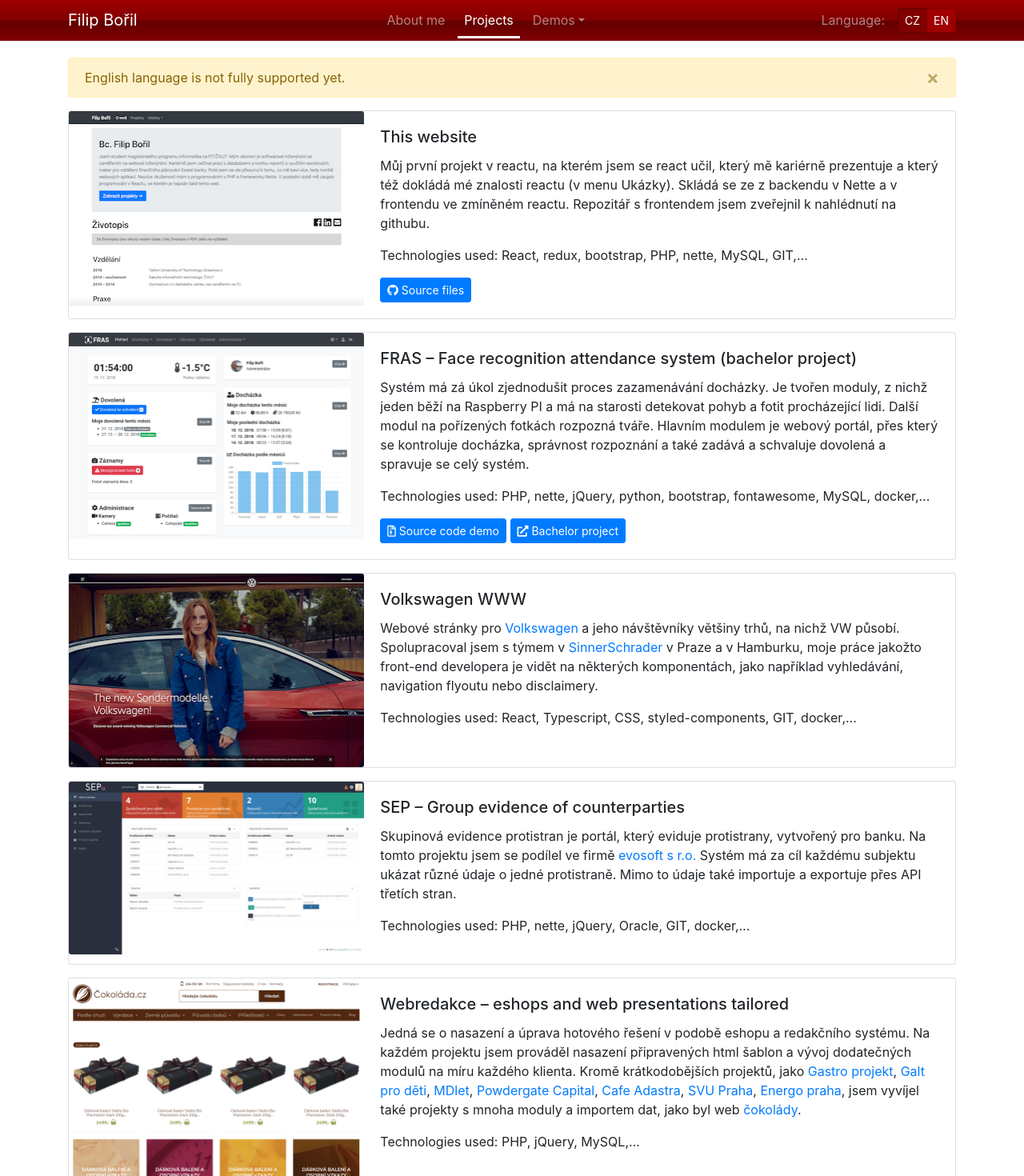
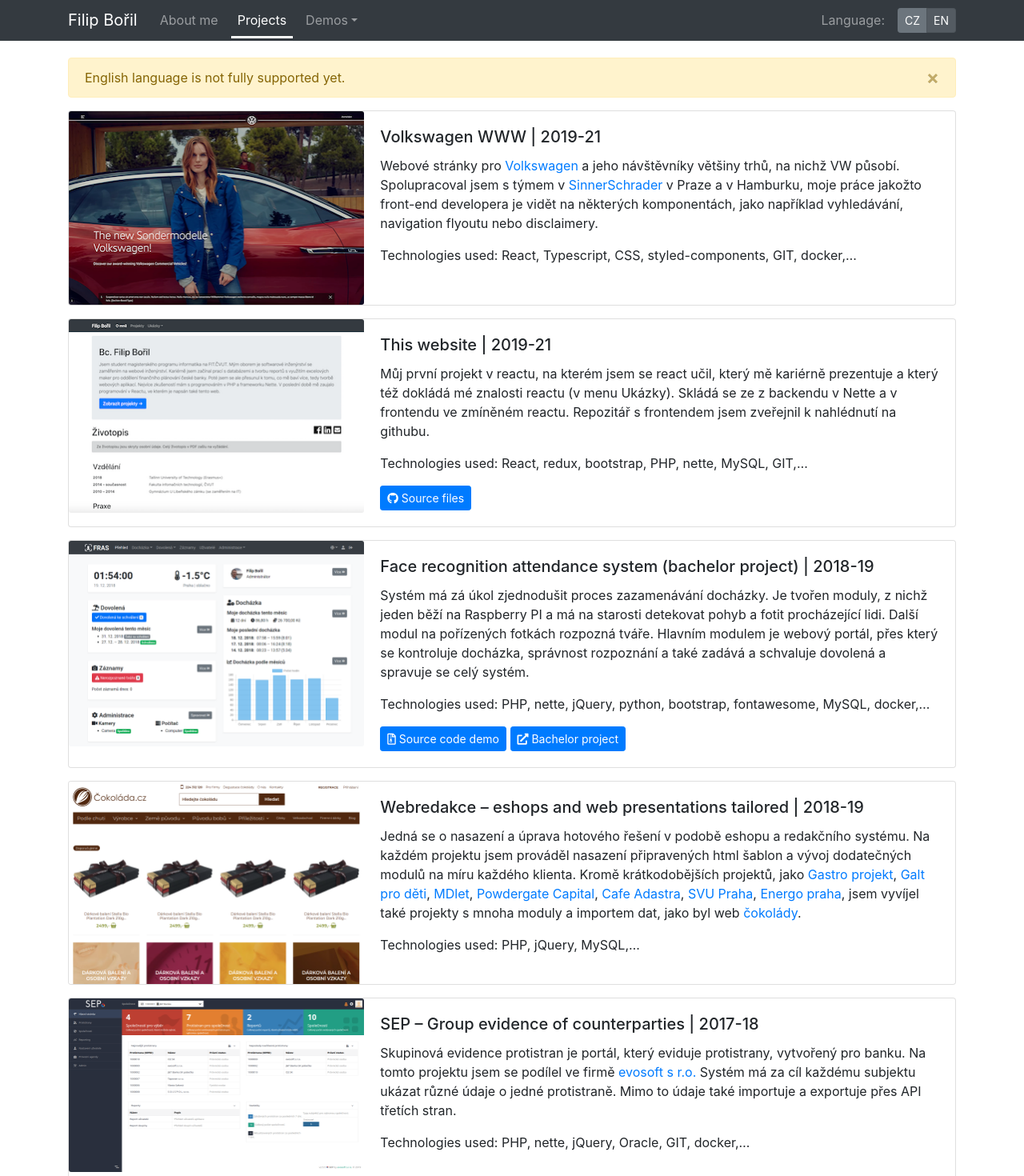
Before and after one commit to borilfilip/filipboril-cz, a React (Create React App) app: page /projects in a window 1280 px wide. Shown: the top 1470 px of the page at 80% size. Built offline with nearby package versions, Linux system fonts and the light colour scheme.

Commit message:
Updated CV, changed projects order, reverted topbar color

```diff
--- a/src/components/Home/CV/CV.js
+++ b/src/components/Home/CV/CV.js
@@ -29,12 +29,12 @@ const CV = () => {
       <Block name={<FormattedMessage id="skills-and-hobbies"/>}>
         <Entry name={<FormattedMessage id="driving-licence"/>}>AM, B1, B</Entry>
         <Entry name={<FormattedMessage id="foreign-languages"/>}><FormattedMessage id="language-skills"/></Entry>
+        <Entry name={<FormattedMessage id="web-development"/>}>HTML, CSS, PHP, Javascript/Typescript (ES6), React, React Native, Redux, Nette, REST, Bootstrap</Entry>
+        <Entry name={<FormattedMessage id="databases"/>}>MySQL, Microsoft SQL Server, Oracle, Firebase</Entry>
         <Entry name={<FormattedMessage id="programming-languages"/>}>C++, Java, Java EE, Python, VBA</Entry>
-        <Entry name={<FormattedMessage id="web-development"/>}>HTML, CSS, PHP, Javascript/Typescript (ES6), React, Nette, Symfony, REST API, Bootstrap</Entry>
-        <Entry name={<FormattedMessage id="databases"/>}>MySQL, Microsoft SQL Server, Oracle</Entry>
         <Entry name={<FormattedMessage id="other-it-skills"/>}>BASH, Git, Docker</Entry>
-        <Entry name={<FormattedMessage id="other-hobbies"/>}><FormattedMessage id="programming"/>, <FormattedMessage
-          id="travelling"/>, <FormattedMessage id="cycling"/></Entry>
+        <Entry name={<FormattedMessage id="other-hobbies"/>}><FormattedMessage
+          id="travelling"/>, <FormattedMessage id="cognition"/>, <FormattedMessage id="cycling"/>, <FormattedMessage id="programming"/></Entry>
       </Block>
     </div>
   );
--- a/src/components/Layout/Footer/Footer.js
+++ b/src/components/Layout/Footer/Footer.js
@@ -6,7 +6,7 @@ const footer = () => {
       <footer className="pb-3">
           <hr />
           <Container>
-              <span className="text-muted">Filip Bořil 2019 – 2020 ©</span>
+              <span className="text-muted">Filip Bořil 2019 – 2021 ©</span>
           </Container>
       </footer>
   );
--- a/src/components/Layout/Menu/LanguageSwitcher/LanguageSwitcher.css
+++ b/src/components/Layout/Menu/LanguageSwitcher/LanguageSwitcher.css
@@ -1,15 +1,3 @@
 .languageToggle {
     margin-left: 1em;
 }
-
-@media (min-width: 768px) {
-    .languageToggle > .btn {
-        background-color: rgb(128,0,0);
-        border-color: rgb(96,0,0);
-    }
-
-    .languageToggle > .btn.active {
-        background-color: rgb(160,0,0)!important;
-        border-color: rgb(128,0,0)!important;
-    }
-}
--- a/src/components/Layout/Menu/Menu.css
+++ b/src/components/Layout/Menu/Menu.css
@@ -4,15 +4,10 @@
 
 @media (min-width: 768px) {
     .main-menu.navbar {
-        background-image: linear-gradient(0, rgb(128,0,0) 0, rgb(96,0,0) 49.9%, rgb(128,0,0) 50%, rgb(160,0,0) 100%);
-    }
-
-    .main-menu.navbar {
         padding: .33rem 1rem;
     }
 
     .main-menu.navbar .navbar-nav {
-        margin-left: auto;
         margin-right: auto;
     }
 
--- a/src/components/Projects/Projects.js
+++ b/src/components/Projects/Projects.js
@@ -9,7 +9,19 @@ import {FormattedMessage} from "react-intl";
 const projects = () => {
   return (
     <div className="Projects">
-      <Project img="/img/filipboril-cz-thumb.png" name={<FormattedMessage id="this-web"/>}>
+      <Project img="/img/volkswagen-thumb.png" name="Volkswagen WWW | 2019-21">
+        <p>
+          Webové stránky pro <a href="https://www.volkswagen.de" target="_blank" rel="noreferrer noopener">
+          Volkswagen</a> a jeho návštěvníky většiny trhů, na nichž VW působí. Spolupracoval jsem s týmem v{' '}
+          <a href="https://sinnerschrader.com/" target="_blank" rel="noreferrer noopener">SinnerSchrader</a> v Praze a
+          v Hamburku, moje práce jakožto front-end developera je vidět na některých komponentách, jako například
+          vyhledávání, navigation flyoutu nebo disclaimery.
+        </p>
+        <p>
+          <FormattedMessage id="tech-used"/>: React, Typescript, CSS, styled-components, GIT, docker,…
+        </p>
+      </Project>
+      <Project img="/img/filipboril-cz-thumb.png" name={<><FormattedMessage id="this-web"/> | 2019-21</>}>
         <p>
           Můj první projekt v reactu, na kterém jsem se react učil, který mě kariérně prezentuje a který též
           dokládá mé znalosti reactu (v menu Ukázky). Skládá se ze z backendu v Nette a v frontendu ve zmíněném
@@ -23,7 +35,7 @@ const projects = () => {
           <i className="fab fa-github"/> <FormattedMessage id="source-files"/>
         </a>
       </Project>
-      <Project img="/img/fras-hp-thumb.png" name={<FormattedMessage id="bachelor-project-headline"/>}>
+      <Project img="/img/fras-hp-thumb.png" name={<><FormattedMessage id="bachelor-project-headline"/> | 2018-19</>}>
         <p>
           Systém má zá úkol zjednodušit proces zazamenávání docházky. Je tvořen moduly, z nichž jeden běží na
           Raspberry PI a má na starosti detekovat pohyb a fotit procházející lidi. Další modul na pořízených
@@ -41,30 +53,7 @@ const projects = () => {
           <FormattedMessage id="bachelor-project"/>
         </a>
       </Project>
-      <Project img="/img/volkswagen-thumb.png" name="Volkswagen WWW">
-        <p>
-          Webové stránky pro <a href="https://www.volkswagen.de" target="_blank" rel="noreferrer noopener">
-          Volkswagen</a> a jeho návštěvníky většiny trhů, na nichž VW působí. Spolupracoval jsem s týmem v{' '}
-          <a href="https://sinnerschrader.com/" target="_blank" rel="noreferrer noopener">SinnerSchrader</a> v Praze a
-          v Hamburku, moje práce jakožto front-end developera je vidět na některých komponentách, jako například
-          vyhledávání, navigation flyoutu nebo disclaimery.
-        </p>
-        <p>
-          <FormattedMessage id="tech-used"/>: React, Typescript, CSS, styled-components, GIT, docker,…
-        </p>
-      </Project>
-      <Project img="/img/sep-hp-thumb.png" name={<FormattedMessage id="sep-headline"/>}>
-        <p>
-          Skupinová evidence protistran je portál, který eviduje protistrany, vytvořený pro banku. Na tomto
-          projektu jsem se podílel ve firmě <a href="https://evosoft.cz/" target="_blank" rel="noopener noreferrer">
-          evosoft s r.o.</a> Systém má za cíl každému subjektu ukázat různé údaje o jedné protistraně. Mimo to údaje
-          také importuje a exportuje přes API třetích stran.
-        </p>
-        <p>
-          <FormattedMessage id="tech-used"/>: PHP, nette, jQuery, Oracle, GIT, docker,…
-        </p>
-      </Project>
-      <Project img="/img/cokolada-hp-thumb.png" name={<FormattedMessage id="webredakce-headline"/>}>
+      <Project img="/img/cokolada-hp-thumb.png" name={<><FormattedMessage id="webredakce-headline"/> | 2018-19</>}>
         <p>
           Jedná se o nasazení a úprava hotového řešení v podobě eshopu a redakčního systému. Na každém projektu
           jsem prováděl nasazení připravených html šablon a vývoj dodatečných modulů na míru každého klienta.
@@ -81,6 +70,17 @@ const projects = () => {
         </p>
         <p>
           <FormattedMessage id="tech-used"/>: PHP, jQuery, MySQL,…
+        </p>
+      </Project>
+      <Project img="/img/sep-hp-thumb.png" name={<><FormattedMessage id="sep-headline"/> | 2017-18</>}>
+        <p>
+          Skupinová evidence protistran je portál, který eviduje protistrany, vytvořený pro banku. Na tomto
+          projektu jsem se podílel ve firmě <a href="https://evosoft.cz/" target="_blank" rel="noopener noreferrer">
+          evosoft s r.o.</a> Systém má za cíl každému subjektu ukázat různé údaje o jedné protistraně. Mimo to údaje
+          také importuje a exportuje přes API třetích stran.
+        </p>
+        <p>
+          <FormattedMessage id="tech-used"/>: PHP, nette, jQuery, Oracle, GIT, docker,…
         </p>
       </Project>
 
--- a/src/translations/cs.json
+++ b/src/translations/cs.json
@@ -3,13 +3,14 @@
   "adding": "Přidávání...",
   "already-registered": "Již mám účet",
   "bachelor-project": "Bakalářská práce",
-  "bachelor-project-headline": "FRAS – docházkový systém s rozpoznáváním tváří (bakalářská práce)",
+  "bachelor-project-headline": "Docházkový systém s rozpoznáváním tváří (bakalářská práce)",
   "bacon": "Slanina",
   "burger-builder": "Burger builder",
   "burger-start": "Začněte přidáním ingrediencí, prosím!",
   "cancel": "Zrušit",
   "cheese": "Sýr",
   "code-demo": "Ukázka kódu",
+  "cognition": "poznávání",
   "continue": "Pokračovat",
   "continue-order": "Pokračovat k odeslání objednávky?",
   "cs-job": "Data mining, tvorba reportů",
@@ -30,7 +31,7 @@
   "hidden-staff-in-cv": "Ze životopisu jsou skryty osobní údaje. Celý životopis v PDF zašlu na vyžádání.",
   "iadm-headline": "iAdministrativa – psaní všemi deseti",
   "iadm-news-headline": "iAdministrativa noviny – mix zpráv a návodů",
-  "intro-text": "Jsem webový vývojář, který vystudoval obor softwarové inženýrství na FIT.ČVUT. Kariérně jsem začínal prací s databázemi a tvorbu reportů s využitím excelových maker pro oddělení finančního plánování české banky. Poté jsem se ale přesunul k tomu, co mě baví více, tedy tvorbě webových aplikací. Nejvíce zkušeností mám s programováním v PHP a frameworku Nette. V poslední době dělám čistě front-end v Reactu, nyní pro {volkswagen}. Více o mých projektech zjistíte zde:",
+  "intro-text": "Jsem webový vývojář, který vystudoval obor softwarové inženýrství na FIT.ČVUT. Kariérně jsem začínal prací s databázemi a tvorbu reportů s využitím excelových maker pro oddělení finančního plánování české banky. Poté jsem se ale přesunul k tomu, co mě baví více, tedy tvorbě webových aplikací. Zde jsem začínal s programováním v PHP a frameworku Nette, v poslední době ale dělám čistě front-end v Reactu, nyní pro {volkswagen}. Ve volném čase jsem se pustil do vývoje mobilní aplikace v React native. Více o mých projektech zjistíte zde:",
   "invalid": "To nevypadá správně",
   "language": "Jazyk",
   "language-skills": "Pokročilá angličtina (B2), základy němčiny (A2) a ruštiny (A1)",
@@ -55,8 +56,8 @@
   "practice": "Praxe",
   "present": "{year} – současnost",
   "price": "Cena: {price} Kč",
-  "programming": "Programování",
-  "programming-languages": "Programovací jazyky",
+  "programming": "programování",
+  "programming-languages": "Další programovací jazyky",
   "projects": "Projekty",
   "register": "Registrovat",
   "registration": "Registrace",
@@ -71,7 +72,7 @@
   "to-login": "Přihlásit",
   "to-order": "Objednat",
   "total-price": "Cena celkem: <strong>{price} Kč</strong>",
-  "travelling": "cestování",
+  "travelling": "Cestování",
   "twa": "Tvorba webových aplikací",
   "wait": "Čekejte...",
   "web-development": "Vývoj webu",
--- a/src/translations/en.json
+++ b/src/translations/en.json
@@ -3,13 +3,14 @@
   "adding": "Adding...",
   "already-registered": "I already have an account",
   "bachelor-project": "Bachelor project",
-  "bachelor-project-headline": "FRAS – Face recognition attendance system (bachelor project)",
+  "bachelor-project-headline": "Face recognition attendance system (bachelor project)",
   "bacon": "Bacon",
   "burger-builder": "Burger builder",
   "burger-start": "Start adding ingredients, please!",
   "cancel": "Cancel",
   "cheese": "Cheese",
   "code-demo": "Source code demo",
+  "cognition": "cognition",
   "continue": "Continue",
   "continue-order": "Continue to send the order?",
   "cs-job": "Data mining, reports creation",
@@ -30,7 +31,7 @@
   "hidden-staff-in-cv": "Personal data are hidden in CV here. I will send the complete one in PDF on request.",
   "iadm-headline": "iAdministrativa – keyboard typing education",
   "iadm-news-headline": "iAdministrativa news – news and how-tos",
-  "intro-text": "I am a web developer, who has studied software engineering at FIT.CTU. My career started with databases a and reports creation using excel macros for the financial planning department of the czech bank. Then I moved to what I like more – web applications development. I am the most experienced with PHP and Nette framework. Recently I do mainly front-end in React, now for {volkswagen}. You can find out more about my projects here:",
+  "intro-text": "I am a web developer, who has studied software engineering at FIT.CTU. My career started with databases a and reports creation using excel macros for the financial planning department of the czech bank. Then I moved to what I like more – web applications development. There I started programming in PHP and Nette framework, but recently I do mainly front-end in React, now for {volkswagen}. In my free time, I develop a mobile application in React native. You can find out more about my projects here:",
   "invalid": "Doesn't look well",
   "language": "Language",
   "language-skills": "Advanced English (B2), German (A2) and Russian (A1) basis",
@@ -55,8 +56,8 @@
   "practice": "Practice",
   "present": "{year} – now",
   "price": "Price: CZK {price}",
-  "programming": "Programming",
-  "programming-languages": "Programming languages",
+  "programming": "programming",
+  "programming-languages": "Other programming languages",
   "projects": "Projects",
   "register": "Sign up",
   "registration": "Sign up",
@@ -71,7 +72,7 @@
   "to-login": "Sign in",
   "to-order": "Order now",
   "total-price": "Total price: <strong>CZK {price}</strong>",
-  "travelling": "travelling",
+  "travelling": "Travelling",
   "twa": "Web application development",
   "wait": "Wait...",
   "web-development": "Web development",
```
